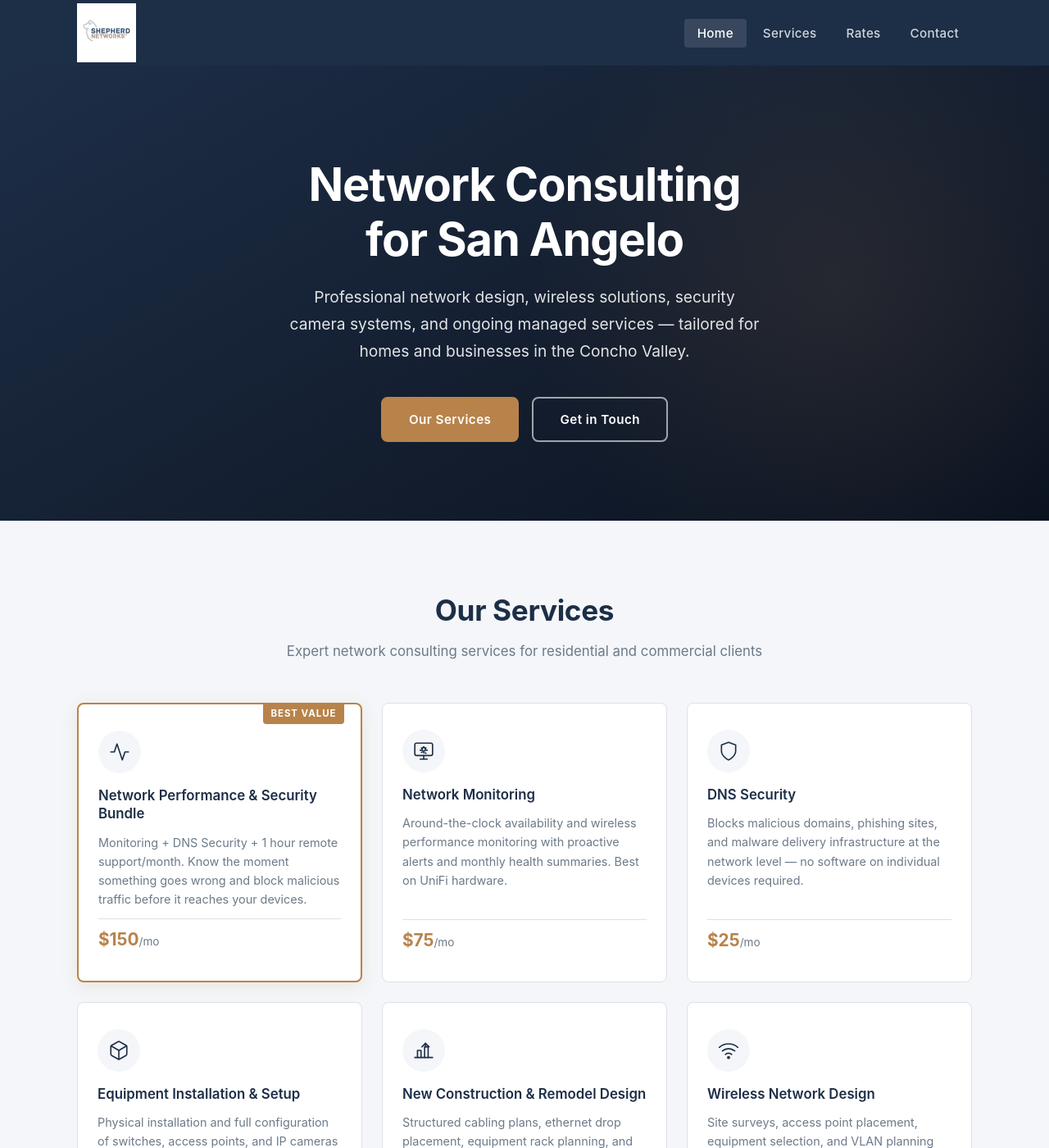
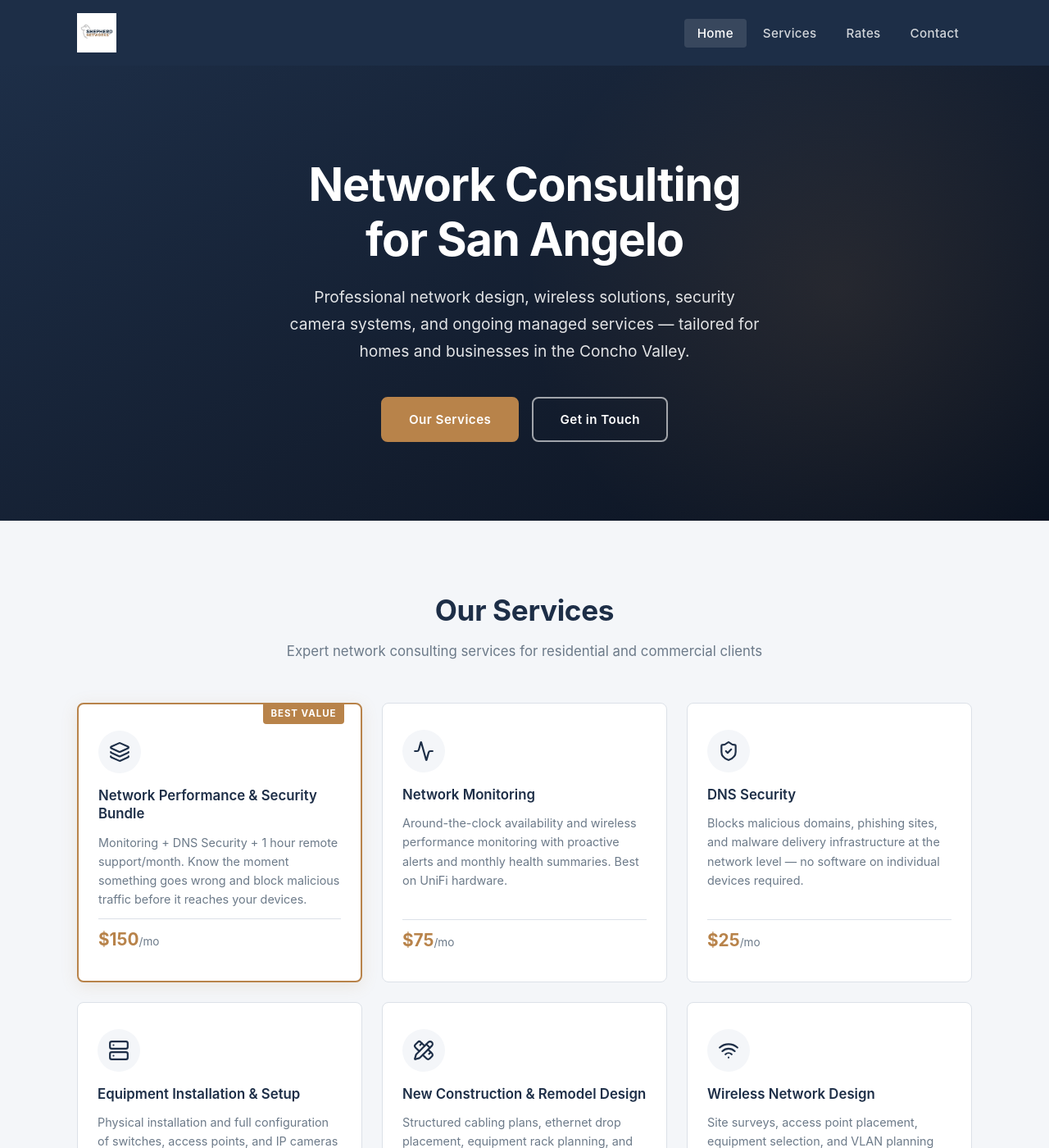
Before and after one commit to ntwkrgr/shepherd-networks, a Jekyll site: the page built from index.html, in a window 1280 px wide and 1400 px high. Shown: the whole window at 82% size. Built offline with Jekyll 4.4.1, drawn with Linux system fonts in a browser that asks for light colours; nearby versions of some CDN libraries.

Commit message:
Fix logo sizes, blend modes, and replace inline SVGs with Lucide Icons
- Header logo: 72px → 48px; remove mix-blend-mode (white bg on dark nav
  is clean and intentional at this size)
- Footer logo: 80px → 52px; replace mix-blend-mode:screen with
  filter:invert(1) so the black dog outline renders white and the white
  canvas area becomes black (matches dark footer bg)
- Mobile logo: 56px → 38px to match new proportions
- Switch all inline SVG icons to Lucide Icons 0.462.0 via unpkg CDN;
  call lucide.createIcons() on DOMContentLoaded
- Icon choices: layers (bundle), activity (monitoring), shield-check
  (DNS), server (equipment), pencil-ruler (new construction), wifi
  (wireless), wrench (troubleshooting), cctv (cameras); map-pin, sliders-
  horizontal, scale, message-square for Why-Us section; map-pin/mail/
  clock/check-circle for contact section
- Update SVG CSS selectors to use color: instead of stroke: for
  currentColor compatibility

https://claude.ai/code/session_01TokerQMmcvsugMDYq9abpv

```diff
--- a/_layouts/default.html
+++ b/_layouts/default.html
@@ -14,6 +14,7 @@
     {{ content }}
   </main>
   {% include footer.html %}
+  <script src="https://unpkg.com/lucide@0.462.0/dist/umd/lucide.min.js"></script>
   <script src="{{ '/assets/js/main.js' | relative_url }}"></script>
 </body>
 </html>
--- a/assets/css/style.css
+++ b/assets/css/style.css
@@ -88,9 +88,6 @@ img {
   height: 80px;
 }
 
-/* Logo — mix-blend-mode: screen removes dark areas against dark bg,
-   keeps light/bright areas visible. White areas in the PNG become
-   bright white on the navy background. */
 .site-logo {
   display: flex;
   align-items: center;
@@ -103,9 +100,8 @@ img {
 }
 
 .logo-img {
-  height: 72px;
+  height: 48px;
   width: auto;
-  mix-blend-mode: screen;
 }
 
 /* Hamburger */
@@ -356,7 +352,8 @@ img {
 .service-card-icon svg {
   width: 26px;
   height: 26px;
-  stroke: var(--primary);
+  color: var(--primary);
+  flex-shrink: 0;
 }
 
 .service-card h3 {
@@ -415,9 +412,10 @@ img {
 }
 
 .feature-box-icon svg {
-  width: 34px;
-  height: 34px;
-  stroke: #fff;
+  width: 32px;
+  height: 32px;
+  color: #fff;
+  flex-shrink: 0;
 }
 
 .feature-box h3 {
@@ -534,7 +532,7 @@ img {
 .contact-detail-icon svg {
   width: 20px;
   height: 20px;
-  stroke: var(--accent);
+  color: var(--accent);
 }
 
 .contact-detail strong {
@@ -568,7 +566,7 @@ img {
 .consult-note svg {
   width: 18px;
   height: 18px;
-  stroke: var(--accent);
+  color: var(--accent);
   flex-shrink: 0;
 }
 
@@ -676,14 +674,13 @@ img {
   padding-bottom: 2.5rem;
 }
 
-/* Footer logo — mix-blend-mode: screen removes dark areas on dark bg,
-   keeps the light/white outline of the logo visible */
+/* Footer logo — invert() flips black outline to white (visible on dark bg)
+   and turns the white canvas to black (invisible on dark bg). */
 .footer-logo-img {
-  height: 80px;
+  height: 52px;
   width: auto;
-  mix-blend-mode: screen;
+  filter: invert(1);
   margin-bottom: 0.75rem;
-  opacity: 0.9;
 }
 
 .footer-brand p {
@@ -811,7 +808,7 @@ img {
   }
 
   .logo-img {
-    height: 56px;
+    height: 38px;
   }
 
   .hero h1 {
--- a/assets/js/main.js
+++ b/assets/js/main.js
@@ -1,4 +1,6 @@
 document.addEventListener("DOMContentLoaded", function () {
+  if (window.lucide) { lucide.createIcons(); }
+
   var header = document.getElementById("site-header");
   var toggle = document.querySelector(".nav-toggle");
   var navLinks = document.getElementById("nav-links");
--- a/index.html
+++ b/index.html
@@ -33,7 +33,7 @@ description: Shepherd Networks provides professional network consulting services
       <!-- Bundle -->
       <div class="service-card featured">
         <div class="service-card-icon">
-          <svg xmlns="http://www.w3.org/2000/svg" viewBox="0 0 24 24" fill="none" stroke="currentColor" stroke-width="1.5" stroke-linecap="round" stroke-linejoin="round"><path d="M22 12h-4l-3 9L9 3l-3 9H2"/></svg>
+          <i data-lucide="layers"></i>
         </div>
         <div class="service-card-badge">Best Value</div>
         <h3>Network Performance &amp; Security Bundle</h3>
@@ -44,7 +44,7 @@ description: Shepherd Networks provides professional network consulting services
       <!-- Monitoring -->
       <div class="service-card">
         <div class="service-card-icon">
-          <svg xmlns="http://www.w3.org/2000/svg" viewBox="0 0 24 24" fill="none" stroke="currentColor" stroke-width="1.5" stroke-linecap="round" stroke-linejoin="round"><rect x="2" y="3" width="20" height="14" rx="2"/><path d="M8 21h8"/><path d="M12 17v4"/><circle cx="12" cy="10" r="2"/><path d="M12 8v-1"/><path d="M12 14v-1"/><path d="M10.27 9l-.87-.5"/><path d="M14.6 14.5l-.87-.5"/><path d="M9 11H8"/><path d="M16 11h-1"/><path d="M10.27 13l-.87.5"/><path d="M14.6 8.5l-.87.5"/></svg>
+          <i data-lucide="activity"></i>
         </div>
         <h3>Network Monitoring</h3>
         <p>Around-the-clock availability and wireless performance monitoring with proactive alerts and monthly health summaries. Best on UniFi hardware.</p>
@@ -54,7 +54,7 @@ description: Shepherd Networks provides professional network consulting services
       <!-- DNS Security -->
       <div class="service-card">
         <div class="service-card-icon">
-          <svg xmlns="http://www.w3.org/2000/svg" viewBox="0 0 24 24" fill="none" stroke="currentColor" stroke-width="1.5" stroke-linecap="round" stroke-linejoin="round"><path d="M12 22s8-4 8-10V5l-8-3-8 3v7c0 6 8 10 8 10z"/></svg>
+          <i data-lucide="shield-check"></i>
         </div>
         <h3>DNS Security</h3>
         <p>Blocks malicious domains, phishing sites, and malware delivery infrastructure at the network level — no software on individual devices required.</p>
@@ -64,7 +64,7 @@ description: Shepherd Networks provides professional network consulting services
       <!-- Equipment Install -->
       <div class="service-card">
         <div class="service-card-icon">
-          <svg xmlns="http://www.w3.org/2000/svg" viewBox="0 0 24 24" fill="none" stroke="currentColor" stroke-width="1.5" stroke-linecap="round" stroke-linejoin="round"><path d="M21 16V8a2 2 0 0 0-1-1.73l-7-4a2 2 0 0 0-2 0l-7 4A2 2 0 0 0 3 8v8a2 2 0 0 0 1 1.73l7 4a2 2 0 0 0 2 0l7-4A2 2 0 0 0 21 16z"/><polyline points="3.27 6.96 12 12.01 20.73 6.96"/><line x1="12" y1="22.08" x2="12" y2="12"/></svg>
+          <i data-lucide="server"></i>
         </div>
         <h3>Equipment Installation &amp; Setup</h3>
         <p>Physical installation and full configuration of switches, access points, and IP cameras — done right from day one. Switch $150 · AP $100 · Camera $100.</p>
@@ -74,7 +74,7 @@ description: Shepherd Networks provides professional network consulting services
       <!-- New Construction -->
       <div class="service-card">
         <div class="service-card-icon">
-          <svg xmlns="http://www.w3.org/2000/svg" viewBox="0 0 24 24" fill="none" stroke="currentColor" stroke-width="1.5" stroke-linecap="round" stroke-linejoin="round"><path d="M2 20h20"/><path d="M5 20v-8h4v8"/><path d="M13 20v-12h4v12"/><path d="M10 8l4-4 4 4"/><path d="M14 4v4"/></svg>
+          <i data-lucide="pencil-ruler"></i>
         </div>
         <h3>New Construction &amp; Remodel Design</h3>
         <p>Structured cabling plans, ethernet drop placement, equipment rack planning, and builder coordination — designed before the walls go up.</p>
@@ -84,7 +84,7 @@ description: Shepherd Networks provides professional network consulting services
       <!-- Wireless -->
       <div class="service-card">
         <div class="service-card-icon">
-          <svg xmlns="http://www.w3.org/2000/svg" viewBox="0 0 24 24" fill="none" stroke="currentColor" stroke-width="1.5" stroke-linecap="round" stroke-linejoin="round"><path d="M5 12.55a11 11 0 0 1 14 0"/><path d="M1.5 8.55a16 16 0 0 1 21 0"/><path d="M8.5 16.55a5 5 0 0 1 7 0"/><circle cx="12" cy="20" r="1"/></svg>
+          <i data-lucide="wifi"></i>
         </div>
         <h3>Wireless Network Design</h3>
         <p>Site surveys, access point placement, equipment selection, and VLAN planning for reliable whole-home or commercial wireless coverage.</p>
@@ -94,7 +94,7 @@ description: Shepherd Networks provides professional network consulting services
       <!-- Troubleshooting -->
       <div class="service-card">
         <div class="service-card-icon">
-          <svg xmlns="http://www.w3.org/2000/svg" viewBox="0 0 24 24" fill="none" stroke="currentColor" stroke-width="1.5" stroke-linecap="round" stroke-linejoin="round"><path d="M14.7 6.3a1 1 0 0 0 0 1.4l1.6 1.6a1 1 0 0 0 1.4 0l3.77-3.77a6 6 0 0 1-7.94 7.94l-6.91 6.91a2.12 2.12 0 0 1-3-3l6.91-6.91a6 6 0 0 1 7.94-7.94l-3.76 3.76z"/></svg>
+          <i data-lucide="wrench"></i>
         </div>
         <h3>Troubleshooting &amp; Optimization</h3>
         <p>Diagnose root causes, eliminate dead zones, optimize speeds, tune QoS, and audit security — your network back to full performance.</p>
@@ -104,7 +104,7 @@ description: Shepherd Networks provides professional network consulting services
       <!-- Security Cameras -->
       <div class="service-card">
         <div class="service-card-icon">
-          <svg xmlns="http://www.w3.org/2000/svg" viewBox="0 0 24 24" fill="none" stroke="currentColor" stroke-width="1.5" stroke-linecap="round" stroke-linejoin="round"><path d="M23 19a2 2 0 0 1-2 2H3a2 2 0 0 1-2-2V8a2 2 0 0 1 2-2h4l2-3h6l2 3h4a2 2 0 0 1 2 2z"/><circle cx="12" cy="13" r="4"/></svg>
+          <i data-lucide="cctv"></i>
         </div>
         <h3>Security Camera Consulting &amp; Design</h3>
         <p>Camera placement planning, IP system design, NVR/DVR selection, remote viewing setup, and integration with your existing network.</p>
@@ -126,7 +126,7 @@ description: Shepherd Networks provides professional network consulting services
 
       <div class="feature-box">
         <div class="feature-box-icon">
-          <svg xmlns="http://www.w3.org/2000/svg" viewBox="0 0 24 24" fill="none" stroke="currentColor" stroke-width="1.5" stroke-linecap="round" stroke-linejoin="round"><path d="M21 10c0 7-9 13-9 13s-9-6-9-13a9 9 0 0 1 18 0z"/><circle cx="12" cy="10" r="3"/></svg>
+          <i data-lucide="map-pin"></i>
         </div>
         <h3>San Angelo Local</h3>
         <p>We know the area and are invested in our community. On-site consultations throughout the Concho Valley — San Angelo, Wall, Christoval, Miles, Ballinger, and beyond.</p>
@@ -134,7 +134,7 @@ description: Shepherd Networks provides professional network consulting services
 
       <div class="feature-box">
         <div class="feature-box-icon">
-          <svg xmlns="http://www.w3.org/2000/svg" viewBox="0 0 24 24" fill="none" stroke="currentColor" stroke-width="1.5" stroke-linecap="round" stroke-linejoin="round"><circle cx="12" cy="12" r="10"/><circle cx="12" cy="12" r="6"/><circle cx="12" cy="12" r="2"/></svg>
+          <i data-lucide="sliders-horizontal"></i>
         </div>
         <h3>Tailored Solutions</h3>
         <p>Every project is unique. We design solutions that match your specific needs, space, and budget — not a pre-packaged one-size-fits-all plan.</p>
@@ -142,7 +142,7 @@ description: Shepherd Networks provides professional network consulting services
 
       <div class="feature-box">
         <div class="feature-box-icon">
-          <svg xmlns="http://www.w3.org/2000/svg" viewBox="0 0 24 24" fill="none" stroke="currentColor" stroke-width="1.5" stroke-linecap="round" stroke-linejoin="round"><path d="M12 22s8-4 8-10V5l-8-3-8 3v7c0 6 8 10 8 10z"/><polyline points="9 12 11 14 15 10"/></svg>
+          <i data-lucide="scale"></i>
         </div>
         <h3>Vendor-Neutral Advice</h3>
         <p>We recommend the best products for your situation, not the ones that earn us the highest commission. Our only incentive is your satisfaction.</p>
@@ -150,7 +150,7 @@ description: Shepherd Networks provides professional network consulting services
 
       <div class="feature-box">
         <div class="feature-box-icon">
-          <svg xmlns="http://www.w3.org/2000/svg" viewBox="0 0 24 24" fill="none" stroke="currentColor" stroke-width="1.5" stroke-linecap="round" stroke-linejoin="round"><path d="M17 21v-2a4 4 0 0 0-4-4H5a4 4 0 0 0-4 4v2"/><circle cx="9" cy="7" r="4"/><path d="M23 21v-2a4 4 0 0 0-3-3.87"/><path d="M16 3.13a4 4 0 0 1 0 7.75"/></svg>
+          <i data-lucide="message-square"></i>
         </div>
         <h3>Clear Communication</h3>
         <p>We explain technical details in plain language so you can make informed decisions with confidence — no jargon, no confusion.</p>
@@ -319,7 +319,7 @@ description: Shepherd Networks provides professional network consulting services
       <div class="contact-info">
         <div class="contact-detail">
           <span class="contact-detail-icon">
-            <svg xmlns="http://www.w3.org/2000/svg" viewBox="0 0 24 24" fill="none" stroke="currentColor" stroke-width="1.5" stroke-linecap="round" stroke-linejoin="round"><path d="M21 10c0 7-9 13-9 13s-9-6-9-13a9 9 0 0 1 18 0z"/><circle cx="12" cy="10" r="3"/></svg>
+            <i data-lucide="map-pin"></i>
           </span>
           <div>
             <strong>Location</strong><br>
@@ -330,7 +330,7 @@ description: Shepherd Networks provides professional network consulting services
 
         <div class="contact-detail">
           <span class="contact-detail-icon">
-            <svg xmlns="http://www.w3.org/2000/svg" viewBox="0 0 24 24" fill="none" stroke="currentColor" stroke-width="1.5" stroke-linecap="round" stroke-linejoin="round"><path d="M4 4h16c1.1 0 2 .9 2 2v12c0 1.1-.9 2-2 2H4c-1.1 0-2-.9-2-2V6c0-1.1.9-2 2-2z"/><polyline points="22,6 12,13 2,6"/></svg>
+            <i data-lucide="mail"></i>
           </span>
           <div>
             <strong>Email</strong><br>
@@ -340,7 +340,7 @@ description: Shepherd Networks provides professional network consulting services
 
         <div class="contact-detail">
           <span class="contact-detail-icon">
-            <svg xmlns="http://www.w3.org/2000/svg" viewBox="0 0 24 24" fill="none" stroke="currentColor" stroke-width="1.5" stroke-linecap="round" stroke-linejoin="round"><circle cx="12" cy="12" r="10"/><polyline points="12 6 12 12 16 14"/></svg>
+            <i data-lucide="clock"></i>
           </span>
           <div>
             <strong>Hours</strong><br>
@@ -351,7 +351,7 @@ description: Shepherd Networks provides professional network consulting services
         </div>
 
         <div class="consult-note">
-          <svg xmlns="http://www.w3.org/2000/svg" viewBox="0 0 24 24" fill="none" stroke="currentColor" stroke-width="1.5" stroke-linecap="round" stroke-linejoin="round"><polyline points="20 6 9 17 4 12"/></svg>
+          <i data-lucide="check-circle"></i>
           <span>Initial consultations are always <strong>free</strong>.</span>
         </div>
       </div>
```
